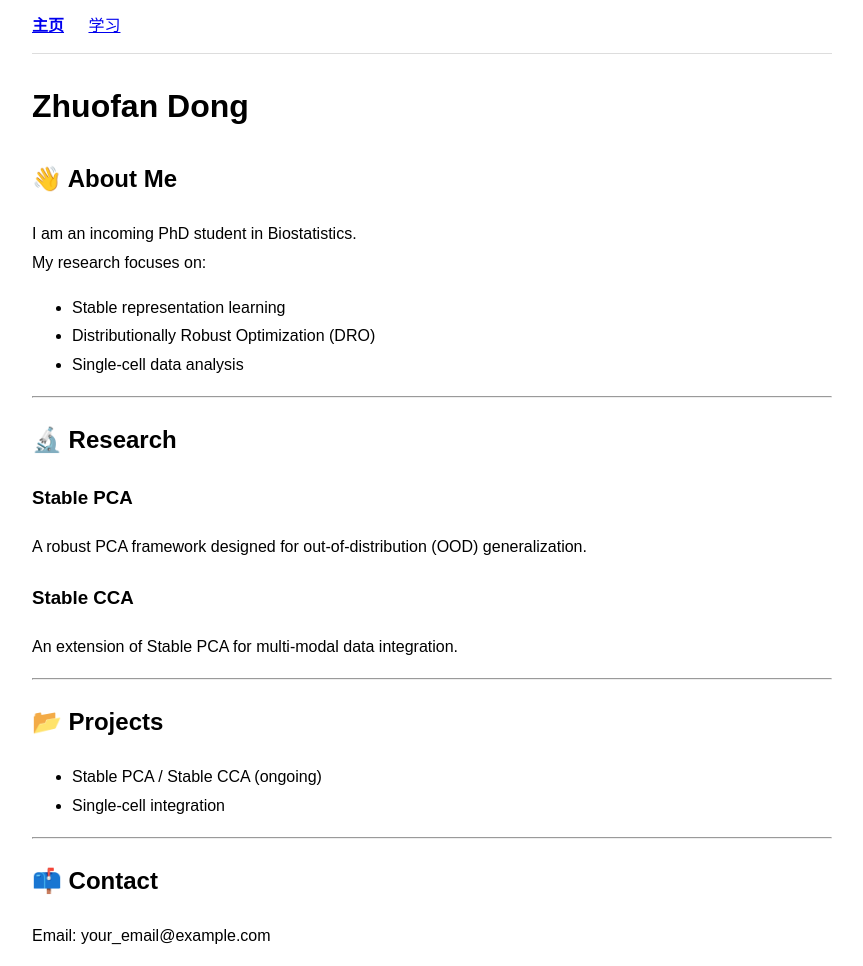
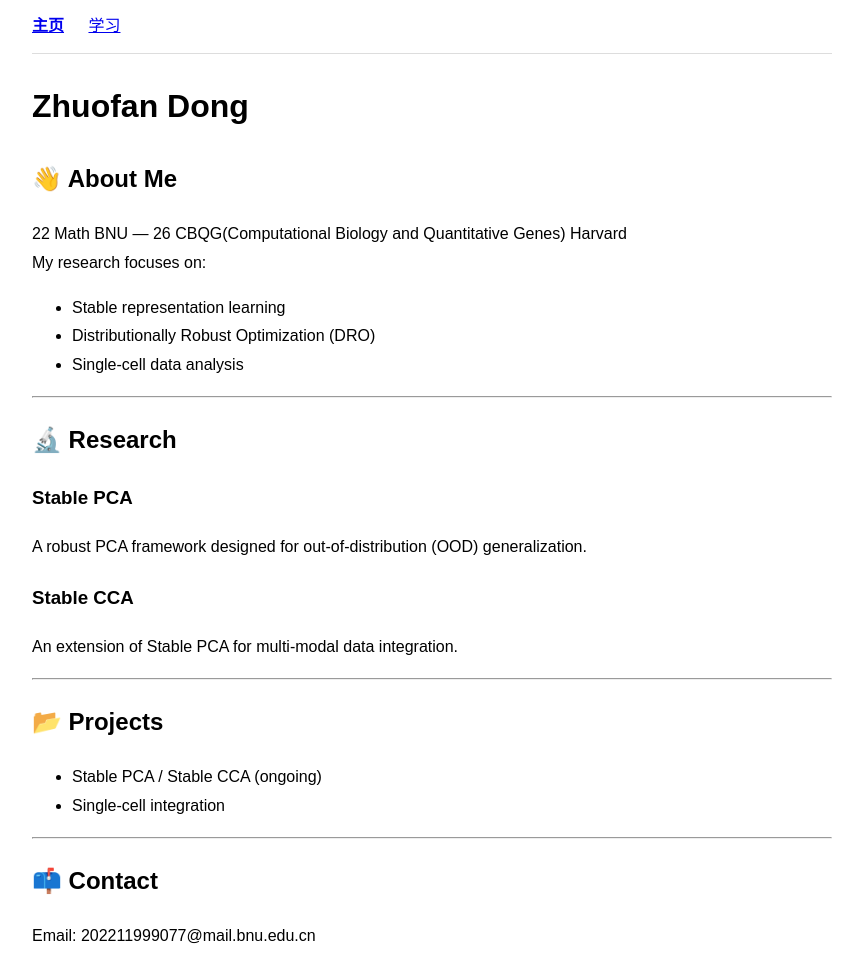
Before and after one commit to SugarfreeSoda/SugarfreeSoda.github.io, a Jekyll site: the page built from index.md, in a window 1280 px wide. Shown: the whole page, without its empty margins (208-1071 px from the left). Built offline with Jekyll 4.4.1, drawn with Linux system fonts in a browser that asks for light colours.

Commit message:
Update index.md

```diff
--- a/index.md
+++ b/index.md
@@ -11,7 +11,7 @@ title: Home
 # Zhuofan Dong
 
 ## 👋 About Me
-I am an incoming PhD student in Biostatistics.
+22 Math BNU --- 26 CBQG(Computational Biology and Quantitative Genes) Harvard
 My research focuses on:
 - Stable representation learning
 - Distributionally Robust Optimization (DRO)
@@ -36,4 +36,4 @@ An extension of Stable PCA for multi-modal data integration.
 ---
 
 ## 📫 Contact
-Email: your_email@example.com
+Email: 202211999077@mail.bnu.edu.cn
```
